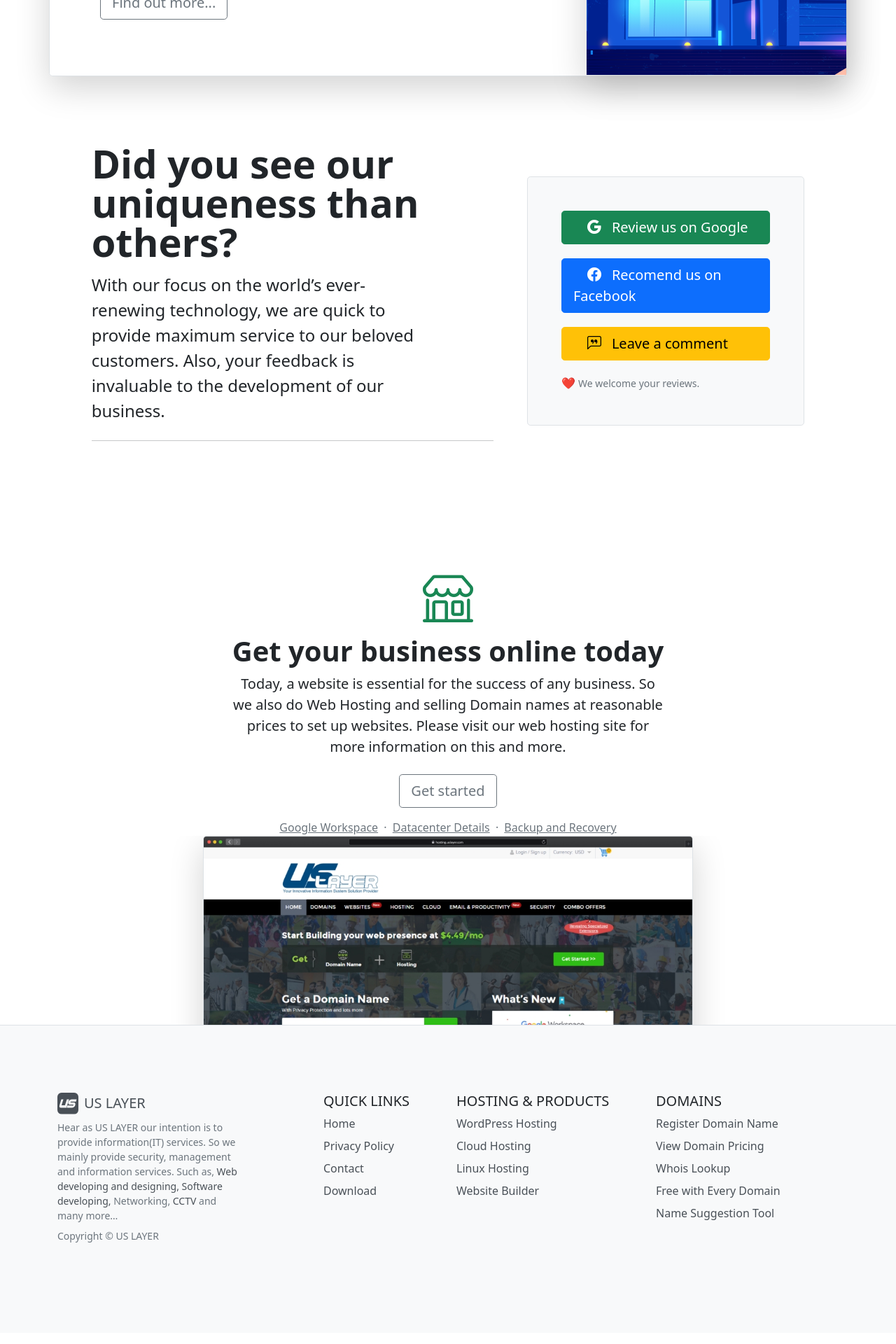
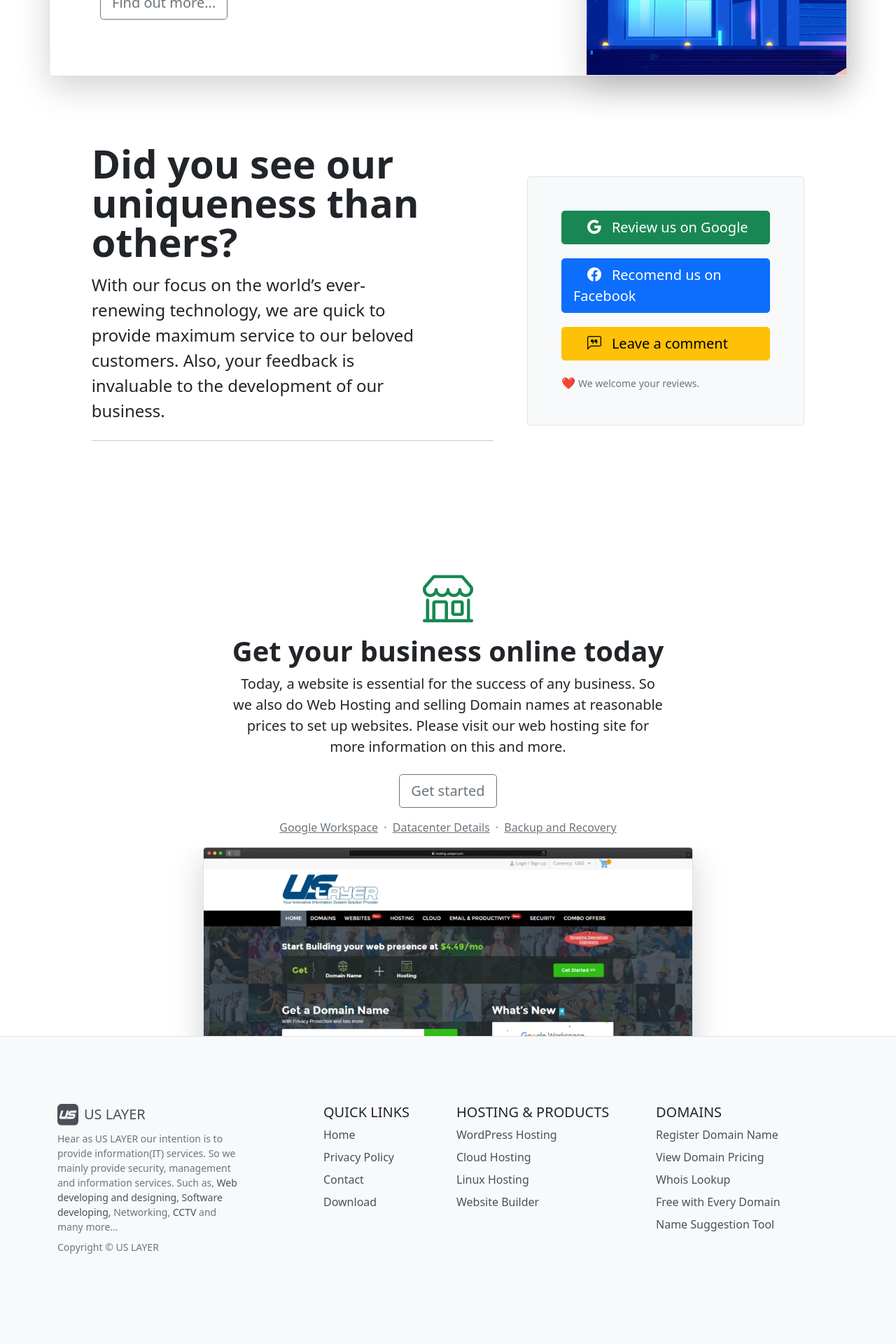
Before and after one commit to uslayer/uslayer.github.io, a Jekyll site: the page built from index.html, in a window 1280 px wide. Shown: the part 1070-2990 px from the top of the page at 70% size. Built offline with Jekyll 4.4.1, drawn with Linux system fonts in a browser that asks for light colours; the list of posts is cut into pages by our own code.

Commit message:
Update index.html

```diff
--- a/index.html
+++ b/index.html
@@ -96,7 +96,7 @@
       <div class="justify-content-sm-center d-flex flex-column flex-md-row">
         <a href="#" class="btn btn-lg btn-outline-secondary mb-3" onclick="ga('send', 'event');">Get started</a>
       </div>
-      <p class="text-muted mb-0">
+      <p class="text-muted mb-3">
         <a href="https://uslayer.supersite2.myorderbox.com/google-apps" target="_blank" class="link-secondary">Google Workspace</a>
         <span class="px-1">·</span>
         <a href="https://uslayer.supersite2.myorderbox.com/web-hosting/datacenter-network" target="_blank" class="link-secondary">Datacenter Details</a>
```
